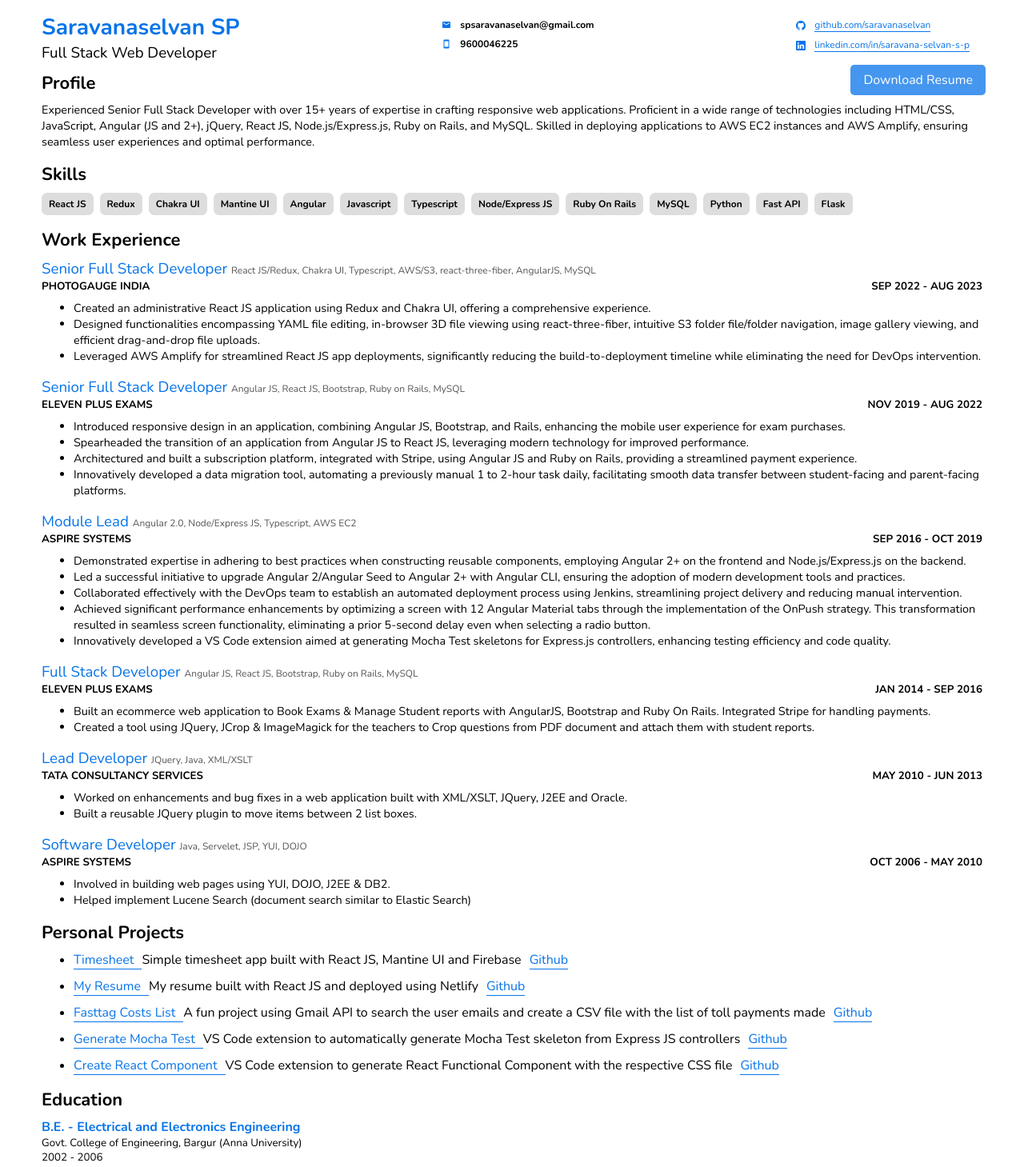
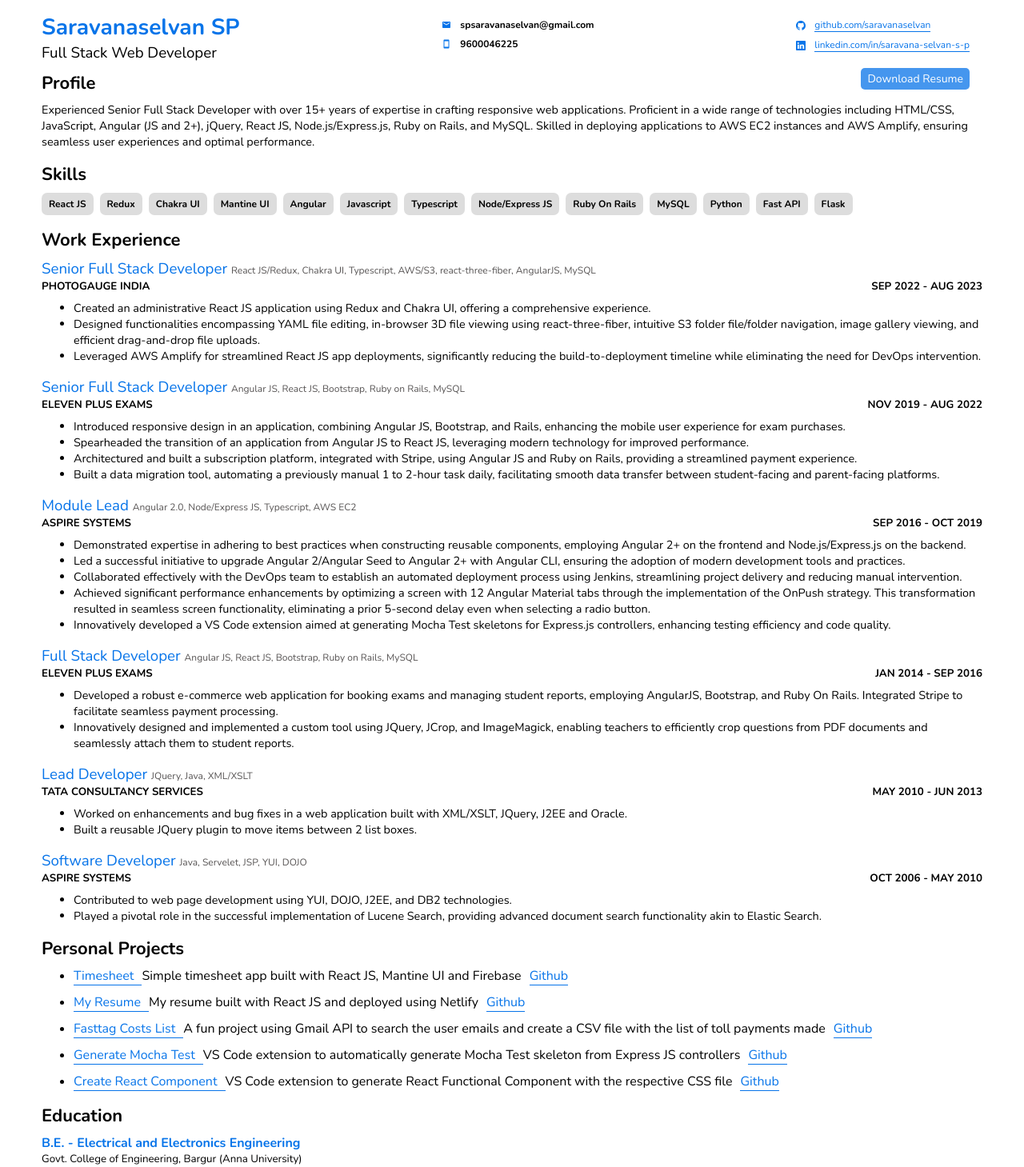
Before and after one commit to saravanaselvan/resume, a React (Create React App) app: page / in a window 1280 px wide. Shown: the top 1459 px of the page at 80% size. Built offline with nearby package versions, Linux system fonts and the light colour scheme.

Commit message:
Download resume button position fix

```diff
--- a/src/App.jsx
+++ b/src/App.jsx
@@ -11,7 +11,7 @@
     <div className="container resume-container">
       <Header />
       {/* <section className="section-1"> */}
-      <DownloadResume />
+      {/* <DownloadResume /> */}
       <Profile />
       <Skills />
       {/* </section> */}
--- a/src/components/download-resume/download-resume.css
+++ b/src/components/download-resume/download-resume.css
@@ -1,13 +1,14 @@
 .download-resume {
   position: absolute;
-  right: 3rem;
+  right: 1rem;
+  font-size: 14px;
 }
 .download-resume a {
   text-decoration: none;
   border: none;
   background-color: var(--theme-color);
   color: hsl(var(--clr-white));
-  padding: 0.5rem 1rem;
+  padding: 0.25rem 0.5rem;
   border-radius: 5px;
   opacity: 0.75;
   transition: opacity 400ms;
--- a/src/components/experience/Experience.jsx
+++ b/src/components/experience/Experience.jsx
@@ -21,7 +21,7 @@
       "Introduced responsive design in an application, combining Angular JS, Bootstrap, and Rails, enhancing the mobile user experience for exam purchases.",
       "Spearheaded the transition of an application from Angular JS to React JS, leveraging modern technology for improved performance.",
       "Architectured and built a subscription platform, integrated with Stripe, using Angular JS and Ruby on Rails, providing a streamlined payment experience.",
-      "Innovatively developed a data migration tool, automating a previously manual 1 to 2-hour task daily, facilitating smooth data transfer between student-facing and parent-facing platforms.",
+      "Built a data migration tool, automating a previously manual 1 to 2-hour task daily, facilitating smooth data transfer between student-facing and parent-facing platforms.",
     ],
   },
   {
@@ -43,8 +43,8 @@
     company: "Eleven Plus Exams",
     duration: "Jan 2014 - Sep 2016",
     details: [
-      "Built an ecommerce web application to Book Exams & Manage Student reports with AngularJS, Bootstrap and Ruby On Rails. Integrated Stripe for handling payments.",
-      "Created a tool using JQuery, JCrop & ImageMagick for the teachers to Crop questions from PDF document and attach them with student reports.",
+      "Developed a robust e-commerce web application for booking exams and managing student reports, employing AngularJS, Bootstrap, and Ruby On Rails. Integrated Stripe to facilitate seamless payment processing.",
+      "Innovatively designed and implemented a custom tool using JQuery, JCrop, and ImageMagick, enabling teachers to efficiently crop questions from PDF documents and seamlessly attach them to student reports.",
     ],
   },
   {
@@ -63,8 +63,8 @@
     company: "Aspire Systems",
     duration: "Oct 2006 - May 2010",
     details: [
-      "Involved in building web pages using YUI, DOJO, J2EE & DB2.",
-      "Helped implement Lucene Search (document search similar to Elastic Search)",
+      "Contributed to web page development using YUI, DOJO, J2EE, and DB2 technologies.",
+      "Played a pivotal role in the successful implementation of Lucene Search, providing advanced document search functionality akin to Elastic Search.",
     ],
   },
 ];
--- a/src/components/profile/Profile.jsx
+++ b/src/components/profile/Profile.jsx
@@ -1,8 +1,10 @@
+import DownloadResume from "../download-resume/DownloadResume";
 import "./profile.css";
 
 const Profile = () => {
   return (
     <div className="profile">
+      <DownloadResume />
       <h3 className="section-title">Profile</h3>
       <p>
         Experienced Senior Full Stack Developer with over 15+ years of expertise
--- a/src/components/profile/profile.css
+++ b/src/components/profile/profile.css
@@ -1,3 +1,4 @@
 .profile {
   /* margin-right: 2rem; */
+  position: relative;
 }
```
